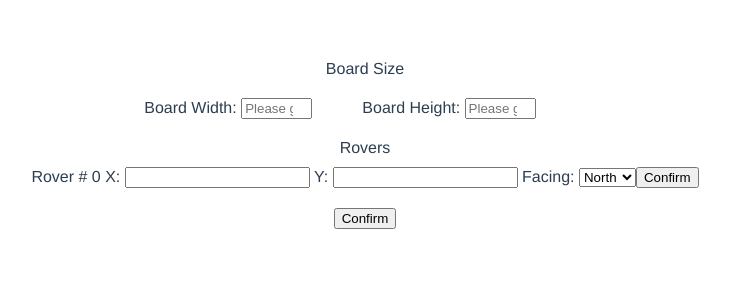
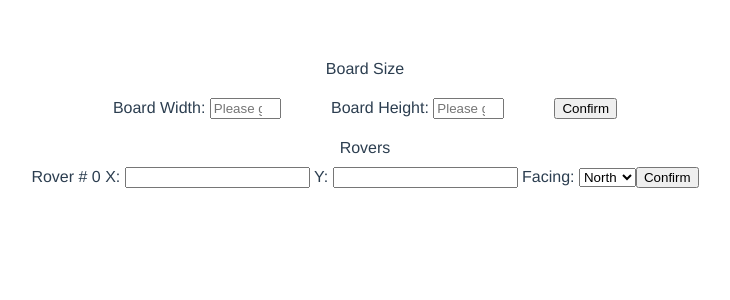
Before and after one commit to osmanozturk/rover-project, a Vue app: page / in a window 1280 px wide. Shown: the top 300 px of the page, without its empty margins (275-1005 px from the left). Built offline with nearby package versions, Linux system fonts and the light colour scheme.

Commit message:
board size confirmation

```diff
--- a/src/components/MarsRovers.vue
+++ b/src/components/MarsRovers.vue
@@ -1,6 +1,7 @@
 <template>
     <div>
         <div style="padding-bottom: 20px;">Board Size</div>
+        <div v-if="!boardSizeConfirmed">
             <span>
                 <label for="board-width-input">Board Width:
                     <input id="board-width-input" v-model="boardWidth" :placeholder="pleaseEnter" type="number" min="0" style="width:5%; margin-right: 50px;">
@@ -12,6 +13,18 @@
                 </label>
             </span>
 
+            <span>
+                <button id="confirm-board-size" :placeholder="pleaseEnter" @click="confirmBoardSize()">Confirm</button>
+            </span>
+        </div>
+        <div v-else>
+            <span>
+                Board Width: {{boardWidth}}
+            </span>
+            <span>
+                Board Height: {{boardHeight}}
+            </span>
+        </div>
 
     <div style="padding-bottom: 20px; margin-top: 20px">Rovers
         <div v-for="(rover, index) in rovers" :key="'rover'+index" style="margin-top: 10px">
@@ -24,13 +37,6 @@
             </div>
         </div>
     </div>
-
-
-
-        <span>
-            <button :placeholder="pleaseEnter">Confirm</button>
-        </span>
-
 
     </div>
 </template>
@@ -47,6 +53,7 @@ export default {
     },
     data() {
         return {
+            boardSizeConfirmed: false,
             boardWidth: null,
             boardHeight: null,
             rovers: [{
@@ -60,6 +67,17 @@ export default {
         pleaseEnter() {
         return "Please give appropriate input"
         }
+    },
+    methods: {
+        confirmBoardSize() {
+            if (this.boardWidth > 0 && this.boardHeight > 0) {
+                this.boardSizeConfirmed = true;
+            } else {
+                alert("Please enter appropriate values for the board size");
+            }
+
+            return this.boardSizeConfirmed;
+        }
     }
 }
 </script>
```
Also changed, not shown: src/components/BoardCell.vue (+30 -0 lines). Lines whose indentation alone changed are shown as unchanged.
